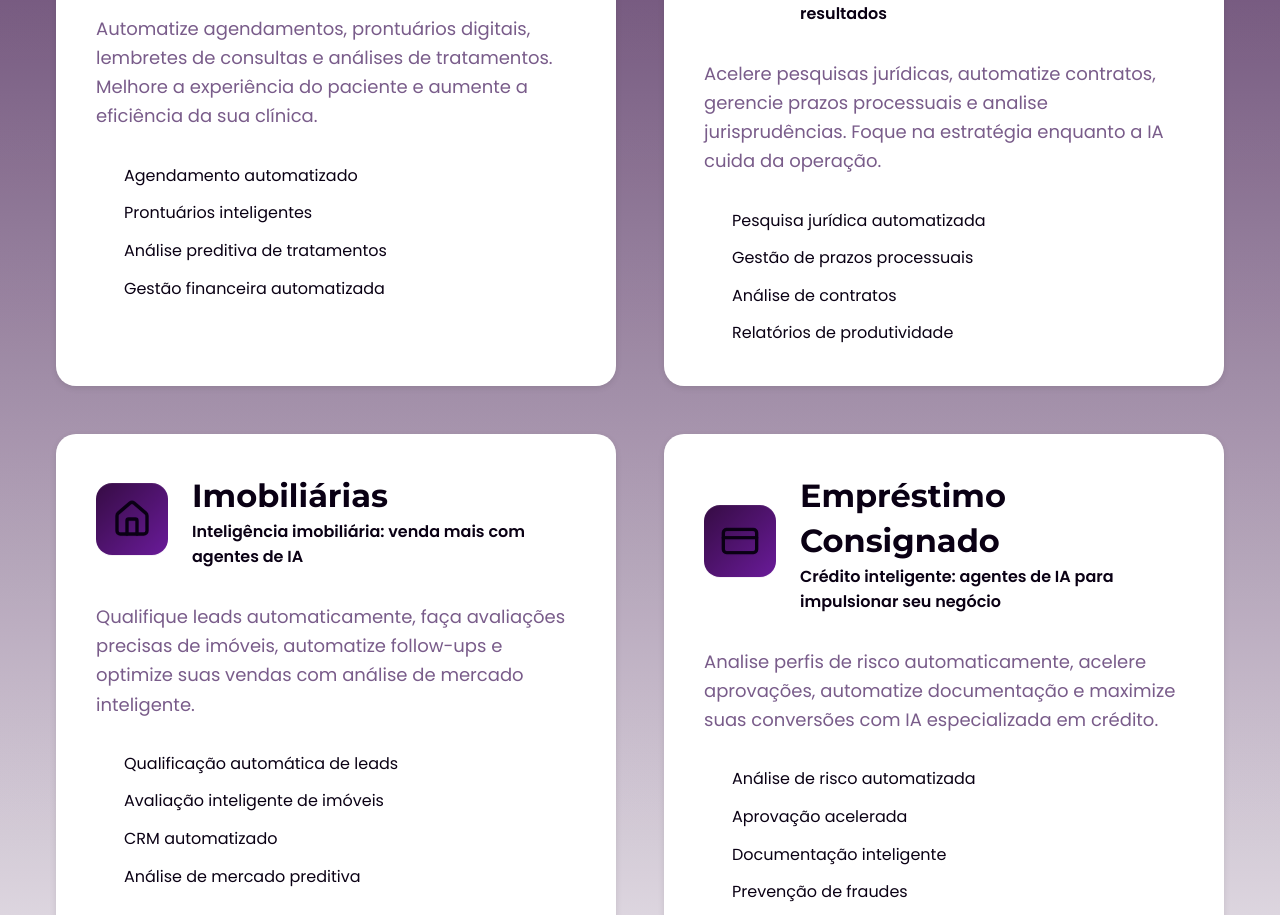
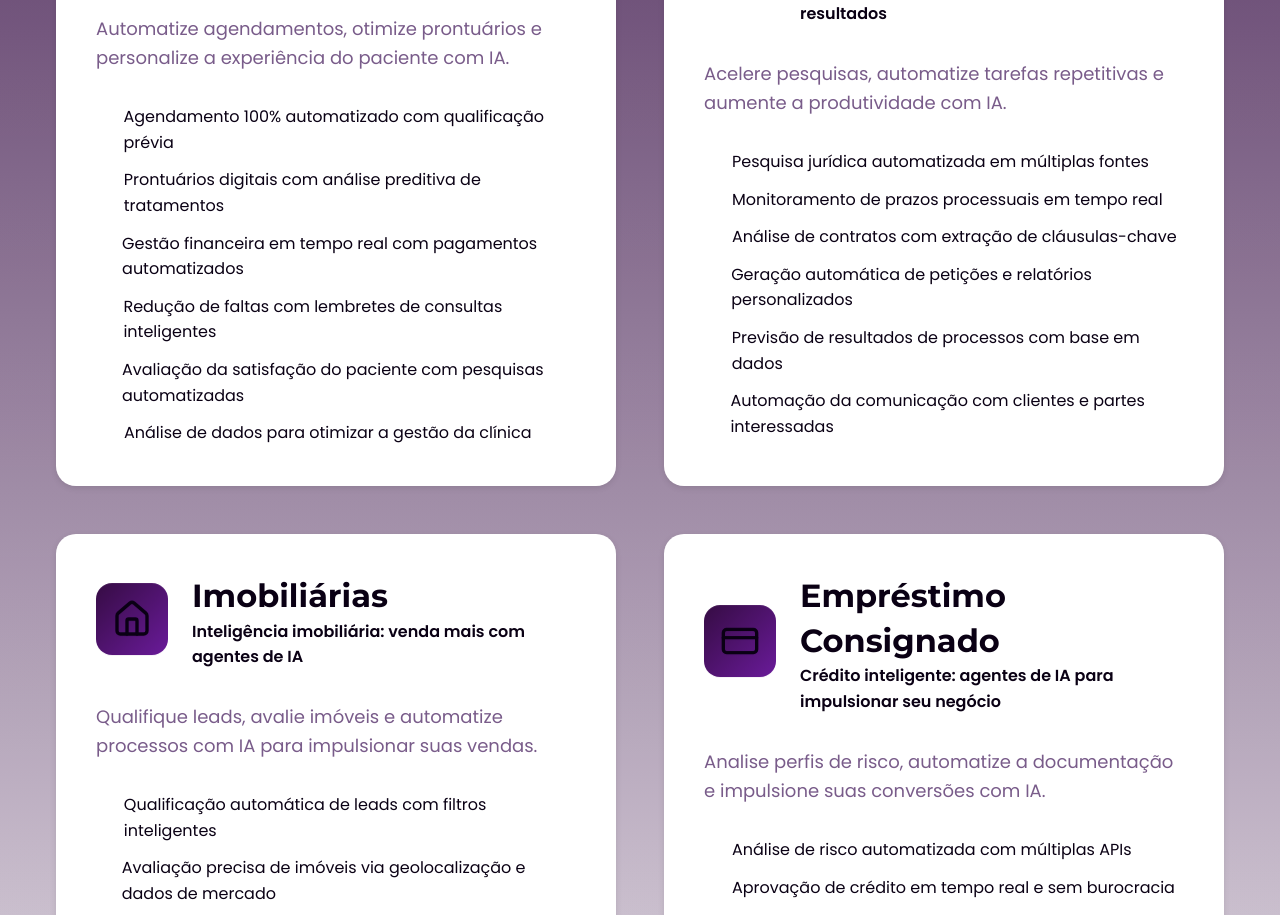
Before and after one commit to fabricioCraft/evolutta-ia-hub, a React (Vite) app: page / in a window 1280 px wide. Shown: the part 2771-3686 px from the top of the page. Built offline with nearby package versions, Linux system fonts and the light colour scheme.

Commit message:
Add niche market cards

```diff
--- a/src/components/ServicesSection.tsx
+++ b/src/components/ServicesSection.tsx
@@ -11,29 +11,57 @@ const ServicesSection = () => {
       icon: Stethoscope,
       title: "Clínicas Odontológicas",
       subtitle: "Agentes de IA para clínicas: sorrisos otimizados, gestão inteligente",
-      description: "Automatize agendamentos, prontuários digitais, lembretes de consultas e análises de tratamentos. Melhore a experiência do paciente e aumente a eficiência da sua clínica.",
-      features: ["Agendamento automatizado", "Prontuários inteligentes", "Análise preditiva de tratamentos", "Gestão financeira automatizada"]
+      description: "Automatize agendamentos, otimize prontuários e personalize a experiência do paciente com IA.",
+      features: [
+        "Agendamento 100% automatizado com qualificação prévia",
+        "Prontuários digitais com análise preditiva de tratamentos",
+        "Gestão financeira em tempo real com pagamentos automatizados",
+        "Redução de faltas com lembretes de consultas inteligentes",
+        "Avaliação da satisfação do paciente com pesquisas automatizadas",
+        "Análise de dados para otimizar a gestão da clínica"
+      ]
     },
     {
       icon: Scale,
       title: "Escritórios de Advocacia",
       subtitle: "IA para advogados: eficiência, estratégia e resultados",
-      description: "Acelere pesquisas jurídicas, automatize contratos, gerencie prazos processuais e analise jurisprudências. Foque na estratégia enquanto a IA cuida da operação.",
-      features: ["Pesquisa jurídica automatizada", "Gestão de prazos processuais", "Análise de contratos", "Relatórios de produtividade"]
+      description: "Acelere pesquisas, automatize tarefas repetitivas e aumente a produtividade com IA.",
+      features: [
+        "Pesquisa jurídica automatizada em múltiplas fontes",
+        "Monitoramento de prazos processuais em tempo real",
+        "Análise de contratos com extração de cláusulas-chave",
+        "Geração automática de petições e relatórios personalizados",
+        "Previsão de resultados de processos com base em dados",
+        "Automação da comunicação com clientes e partes interessadas"
+      ]
     },
     {
       icon: Home,
       title: "Imobiliárias",
       subtitle: "Inteligência imobiliária: venda mais com agentes de IA",
-      description: "Qualifique leads automaticamente, faça avaliações precisas de imóveis, automatize follow-ups e optimize suas vendas com análise de mercado inteligente.",
-      features: ["Qualificação automática de leads", "Avaliação inteligente de imóveis", "CRM automatizado", "Análise de mercado preditiva"]
+      description: "Qualifique leads, avalie imóveis e automatize processos com IA para impulsionar suas vendas.",
+      features: [
+        "Qualificação automática de leads com filtros inteligentes",
+        "Avaliação precisa de imóveis via geolocalização e dados de mercado",
+        "CRM automatizado com follow-up personalizado e segmentado",
+        "Análise preditiva de tendências de mercado imobiliário",
+        "Busca dinâmica de imóveis com base em preferências específicas",
+        "Recomendação personalizada de imóveis para cada cliente"
+      ]
     },
     {
       icon: CreditCard,
       title: "Empréstimo Consignado",
       subtitle: "Crédito inteligente: agentes de IA para impulsionar seu negócio",
-      description: "Analise perfis de risco automaticamente, acelere aprovações, automatize documentação e maximize suas conversões com IA especializada em crédito.",
-      features: ["Análise de risco automatizada", "Aprovação acelerada", "Documentação inteligente", "Prevenção de fraudes"]
+      description: "Analise perfis de risco, automatize a documentação e impulsione suas conversões com IA.",
+      features: [
+        "Análise de risco automatizada com múltiplas APIs",
+        "Aprovação de crédito em tempo real e sem burocracia",
+        "Documentação inteligente com validação de dados",
+        "Prevenção de fraudes com verificação multicanal e biometria",
+        "Qualificação de leads via WhatsApp para agilizar o contato",
+        "Follow-up automatizado com mensagens personalizadas"
+      ]
     }
   ];
 
```
